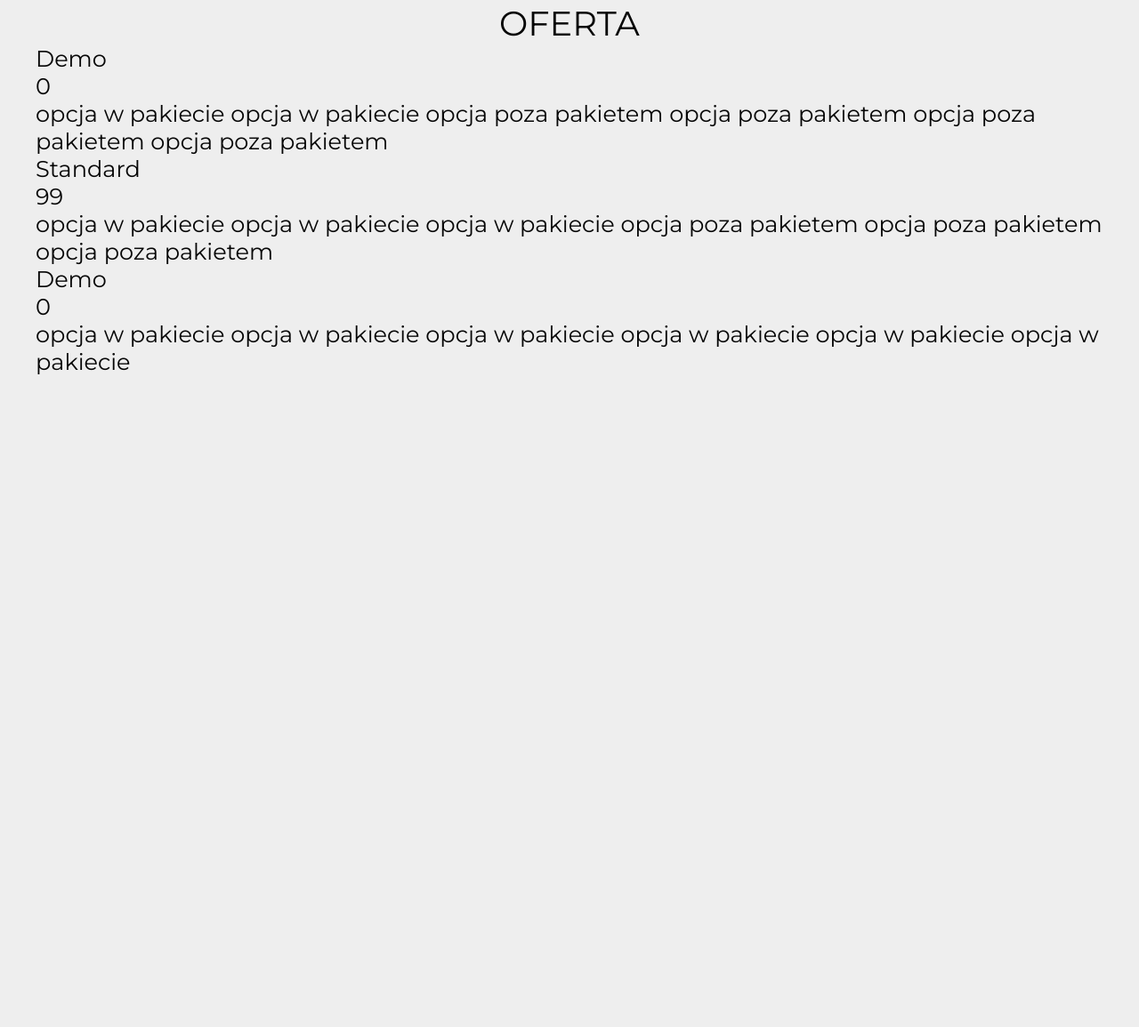
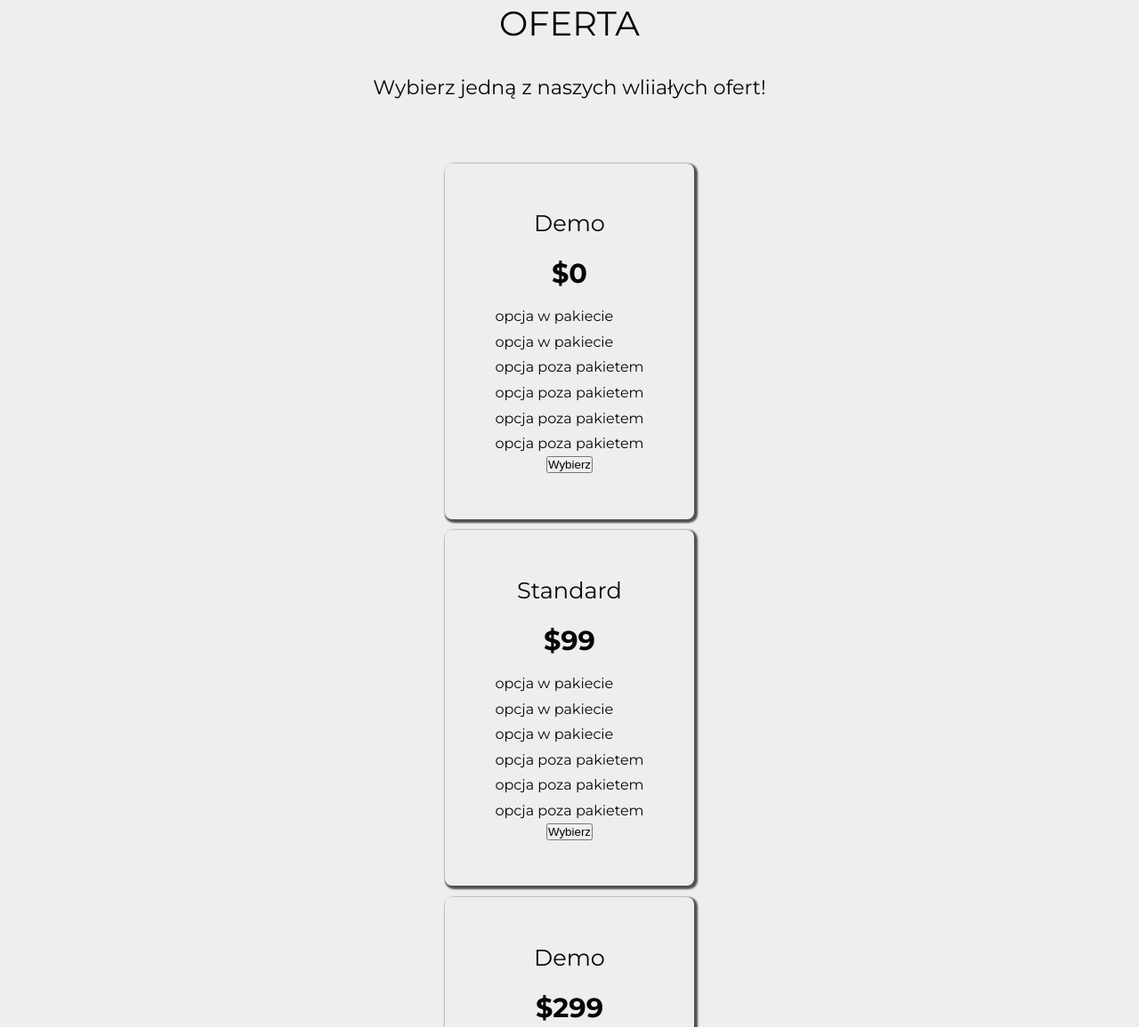
Before and after one commit to Astilion/ForestGroup, a website: page index.html in a window 1280 px wide. Shown: the part 1202-2357 px from the top of the page at 89% size. Before the commit the page ends 1624 px from the top, so only its background shows below. Drawn offline with Linux system fonts and the light colour scheme.

Commit message:
created offers up to cards list elements

```diff
--- a/index.html
+++ b/index.html
@@ -67,38 +67,47 @@
 </div>
            <section class="section offers" id="offers">
     <h2 class="section__heading">oferta</h2>
-    <p class="offers__p"></p>
+    <p class="offers__p">Wybierz jedną z naszych wliiałych ofert!</p>
     <div class="offers__cards-container">
         <div class="offers__card">
             <div class="offers__h3">Demo</div>
-            <p class="offers__price">0</p>
-            <span class="offers__element">opcja w pakiecie</span>
-            <span class="offers__element">opcja w pakiecie</span>
-            <span class="offers__element">opcja poza pakietem</span>
-            <span class="offers__element">opcja poza pakietem</span>
-            <span class="offers__element">opcja poza pakietem</span>
-            <span class="offers__element">opcja poza pakietem</span>
+            <p class="offers__price">$0</p>
+            <ul class="offers__list">
+                <li class="offers__element">opcja w pakiecie</li>
+                <li class="offers__element">opcja w pakiecie</li>
+                <li class="offers__element offers__element-off">opcja poza pakietem</li>
+                <li class="offers__element offers__element-off">opcja poza pakietem</li>
+                <li class="offers__element offers__element-off">opcja poza pakietem</li>
+                <li class="offers__element offers__element-off">opcja poza pakietem</li>
+            </ul>
+            <button class="offers__button offers__element-off">Wybierz</button>
         </div>
         <div class="offers__card">
             <div class="offers__h3">Standard</div>
-            <p class="offers__price">99</p>
-            <span class="offers__element">opcja w pakiecie</span>
-            <span class="offers__element">opcja w pakiecie</span>
-            <span class="offers__element">opcja w pakiecie</span>
-            <span class="offers__element">opcja poza pakietem</span>
-            <span class="offers__element">opcja poza pakietem</span>
-            <span class="offers__element">opcja poza pakietem</span>
+            <p class="offers__price">$99</p>
+            <ul class="offers__list">
+                <li class="offers__element">opcja w pakiecie</li>
+                <li class="offers__element">opcja w pakiecie</li>
+                <li class="offers__element">opcja w pakiecie</li>
+                <li class="offers__element offers__element-off">opcja poza pakietem</li>
+                <li class="offers__element offers__element-off">opcja poza pakietem</li>
+                <li class="offers__element offers__element-off">opcja poza pakietem</li>
+            </ul>
+            <button class="offers__button offers__button-g">Wybierz</button>
         </div>
 
         <div class="offers__card">
             <div class="offers__h3">Demo</div>
-            <p class="offers__price">0</p>
-            <span class="offers__element">opcja w pakiecie</span>
-            <span class="offers__element">opcja w pakiecie</span>
-            <span class="offers__element">opcja w pakiecie</span>
-            <span class="offers__element">opcja w pakiecie</span>
-            <span class="offers__element">opcja w pakiecie</span>
-            <span class="offers__element">opcja w pakiecie</span>
+            <p class="offers__price">$299</p>
+            <ul class="offers__list">
+                <li class="offers__element">opcja w pakiecie</li>
+                <li class="offers__element">opcja w pakiecie</li>
+                <li class="offers__element">opcja w pakiecie</li>
+                <li class="offers__element">opcja w pakiecie</li>
+                <li class="offers__element">opcja w pakiecie</li>
+                <li class="offers__element">opcja w pakiecie</li>
+            </ul>
+            <button class="offers__button">Wybierz</button>
         </div>
     </div>
 
--- a/src/sass/main.scss
+++ b/src/sass/main.scss
@@ -8,6 +8,9 @@
 	padding: 0;
 }
 
+html {
+	scroll-behavior: smooth;
+}
 body {
 	font-size: 1.6rem;
 	font-family: "Montserrat", sans-serif;
@@ -247,8 +250,60 @@ body {
 		}
 	}
 }
+//offers
+
+.offers {
+	&__p {
+		margin: 1em;
+		padding: 0.5em;
+		text-align: center;
+		font-size: 1rem;
+	}
+	&__cards-container {
+		margin: 0.5em auto;
+		padding: 1em;
+	}
+	&__card {
+		display: flex;
+		flex-direction: column;
+		align-items: center;
+		justify-content: center;
+		margin: 0.5em auto;
+		padding: 0.5em;
+		height: 400px;
+		width: 280px;
+		border: 1px solid transparent;
+		border-radius: 8px;
+		box-shadow: 2px 2px 2px 2px rgba(41, 41, 41, 0.8);
+	}
+	&__h3 {
+		margin-bottom: 0.3em;
+		font-size: 1.6rem;
+	}
+	&__price {
+		margin: 0.5em;
+		font-size: 1.9rem;
+		font-weight: bold;
+	}
+	&__list {
+		text-align: left;
+		list-style: none;
+	}
+	&__element {
+		padding: 0.3em;
+		font-size: 1rem;
+	}
+}
 
 //media
+@media (min-width: 576px) {
+	.offers {
+		&__p {
+			font-size: 1.2rem;
+		}
+	}
+}
+
 @media (min-width: 768px) {
 	.aboutus {
 		&__container {
@@ -316,9 +371,16 @@ body {
 			background-size: cover;
 			background-position: center;
 			&__box {
-				&--text{
+				&--text {
 					font-size: 1.4rem;
 					padding: 0 3em;
 				}
 			}
-}}}
+		}
+	}
+	.offers {
+		&__p {
+			font-size: 1.4rem;
+		}
+	}
+}
```
Also changed, not shown: dist/css/main.min.css, 1 other file.
